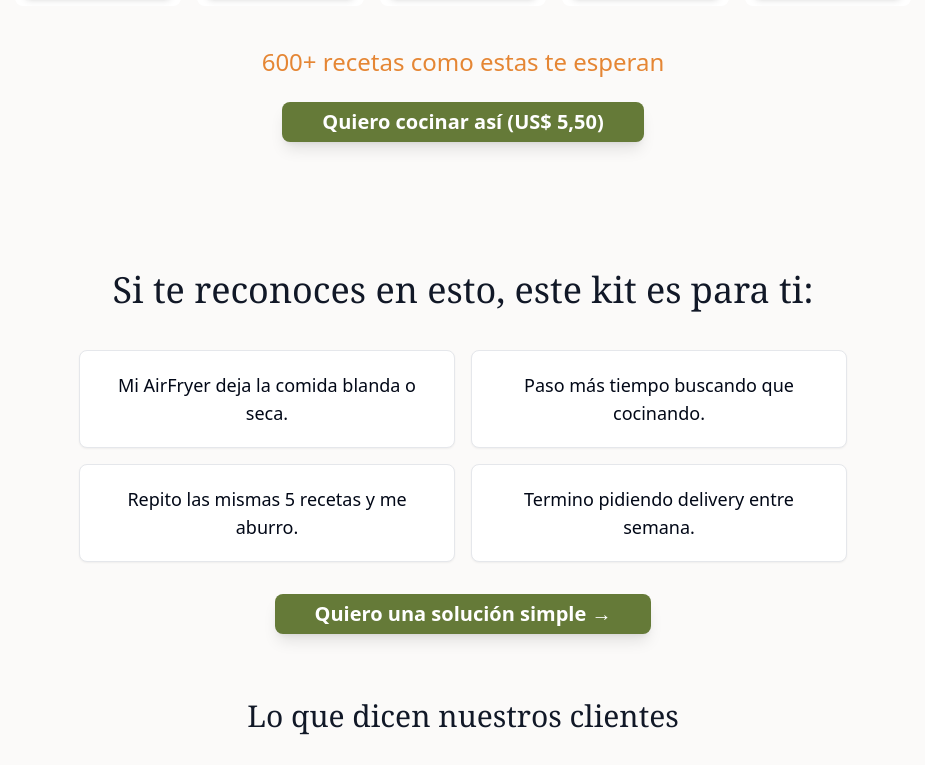
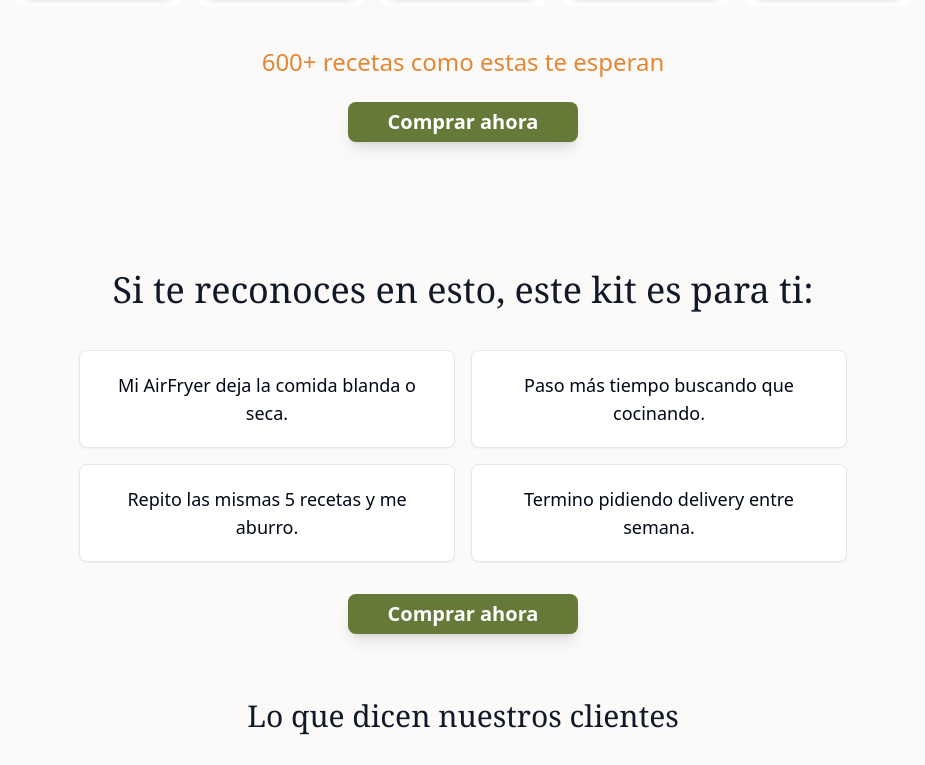
Before and after one commit to Laura271306/Expresalsabor, a React (Vite) app: page / in a window 1280 px wide. Shown: the part 1415-2180 px from the top of the page, without its empty margins (177-1102 px from the left). Built offline with nearby package versions, Linux system fonts and the light colour scheme.

Commit message:
[dyad] Updating all CTA buttons to display "Comprar ahora" - wrote 9 file(s)

```diff
--- a/src/components/FinalCtaCardSection.tsx
+++ b/src/components/FinalCtaCardSection.tsx
@@ -22,7 +22,7 @@ const FinalCtaCardSection: React.FC = () => {
         </p>
 
         <CtaButton className="text-2xl w-full py-6 font-extrabold mb-8">
-          Quiero mis recetas ahora (US$ 5,50)
+          Comprar ahora
         </CtaButton>
 
         <div className="flex justify-center gap-6 text-sm text-gray-600">
--- a/src/components/Footer.tsx
+++ b/src/components/Footer.tsx
@@ -15,7 +15,7 @@ const Footer: React.FC = () => {
         <p className="text-gray-500 mb-8">acceso inmediato</p>
 
         <CtaButton className="text-2xl px-12 py-6 font-extrabold mb-8">
-          Sí, quiero cocinar mejor hoy
+          Comprar ahora
         </CtaButton>
       </div>
 
--- a/src/components/HeroSection.tsx
+++ b/src/components/HeroSection.tsx
@@ -48,7 +48,7 @@ const HeroSection: React.FC = () => {
         <div className="mb-6">
           {/* Aumentando o tamanho do botão para 2xl e padding vertical para py-6 */}
           <CtaButton className="text-2xl px-12 py-6 font-extrabold">
-            Quiero crocancia hoy (US$ 5,50)
+            Comprar ahora
           </CtaButton>
           <p className="text-sm text-gray-500 mt-2">
             <span className="text-red-700">*Oferta válida por tiempo limitado</span>
--- a/src/components/ProblemSolutionSection.tsx
+++ b/src/components/ProblemSolutionSection.tsx
@@ -77,7 +77,7 @@ const ProblemSolutionSection: React.FC = () => {
         </div>
 
         <CtaButton className="text-xl px-10 py-5">
-          Quiero una solución simple →
+          Comprar ahora
         </CtaButton>
       </div>
 
--- a/src/components/ProductContentSection.tsx
+++ b/src/components/ProductContentSection.tsx
@@ -82,7 +82,7 @@ const ProductContentSection: React.FC = () => {
 
       <div className="text-center">
         <CtaButton className="text-lg px-8 py-4">
-          Quiero todo esto ahora (US$ 5,50)
+          Comprar ahora
         </CtaButton>
       </div>
     </SectionWrapper>
--- a/src/components/RecipeShowcaseSection.tsx
+++ b/src/components/RecipeShowcaseSection.tsx
@@ -47,7 +47,7 @@ const RecipeShowcaseSection: React.FC = () => {
 
       <div className="text-center">
         <CtaButton className="text-lg px-8 py-4">
-          Quiero tiempos exactos (US$ 5,50)
+          Comprar ahora
         </CtaButton>
       </div>
     </SectionWrapper>
--- a/src/components/ResultsSection.tsx
+++ b/src/components/ResultsSection.tsx
@@ -67,7 +67,7 @@ const ResultsSection: React.FC = () => {
           600+ recetas como estas te esperan
         </p>
         <CtaButton className="text-xl px-10 py-5">
-          Quiero cocinar así (US$ 5,50)
+          Comprar ahora
         </CtaButton>
       </div>
     </SectionWrapper>
--- a/src/components/SavingsSection.tsx
+++ b/src/components/SavingsSection.tsx
@@ -49,7 +49,7 @@ const SavingsSection: React.FC = () => {
 
       <div className="text-center">
         <CtaButton className="text-lg px-8 py-4">
-          Empezar a ahorrar hoy (US$ 5,50)
+          Comprar ahora
         </CtaButton>
       </div>
     </SectionWrapper>
--- a/src/components/ValueStackSection.tsx
+++ b/src/components/ValueStackSection.tsx
@@ -30,7 +30,7 @@ const ValueStackSection: React.FC = () => {
 
           <div className="text-center lg:text-left">
             <CtaButton className="text-xl px-10 py-5">
-              Quiero ahorrar hoy (US$ 5,50)
+              Comprar ahora
             </CtaButton>
           </div>
         </div>
```
